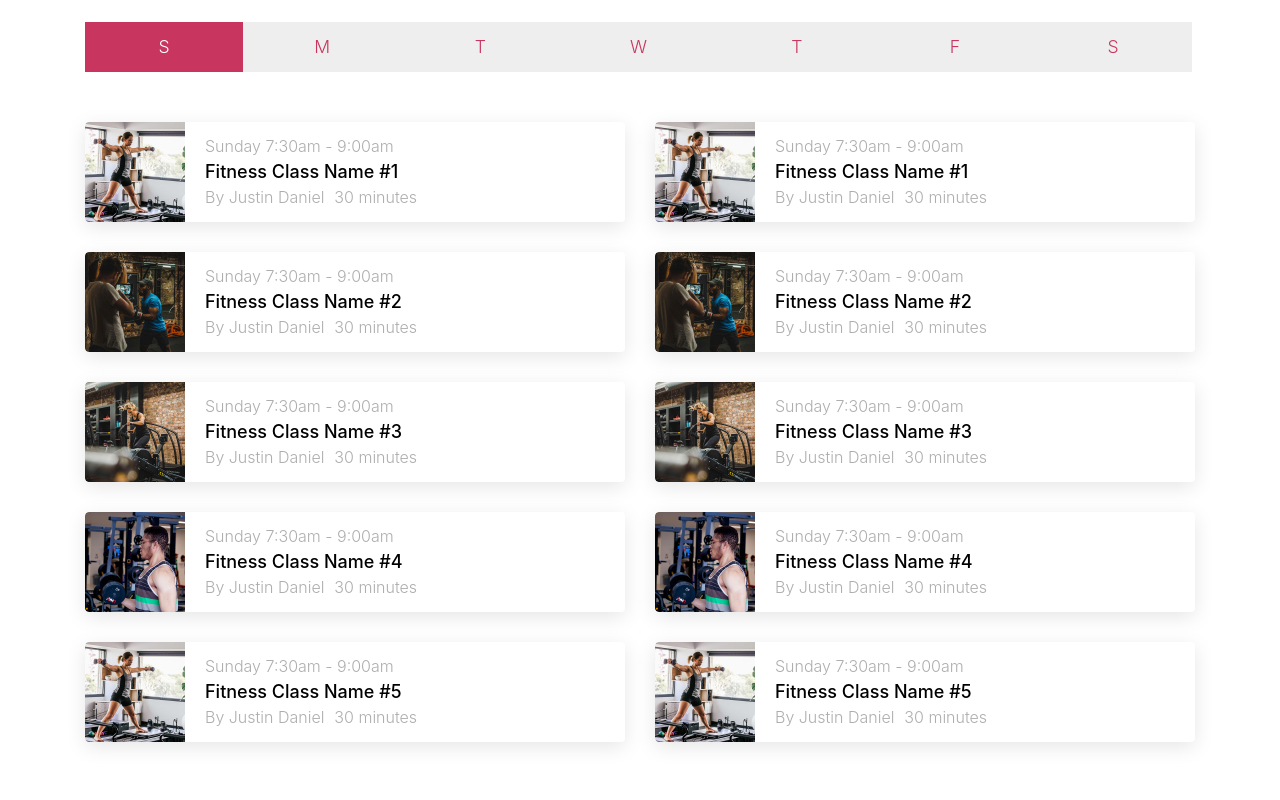
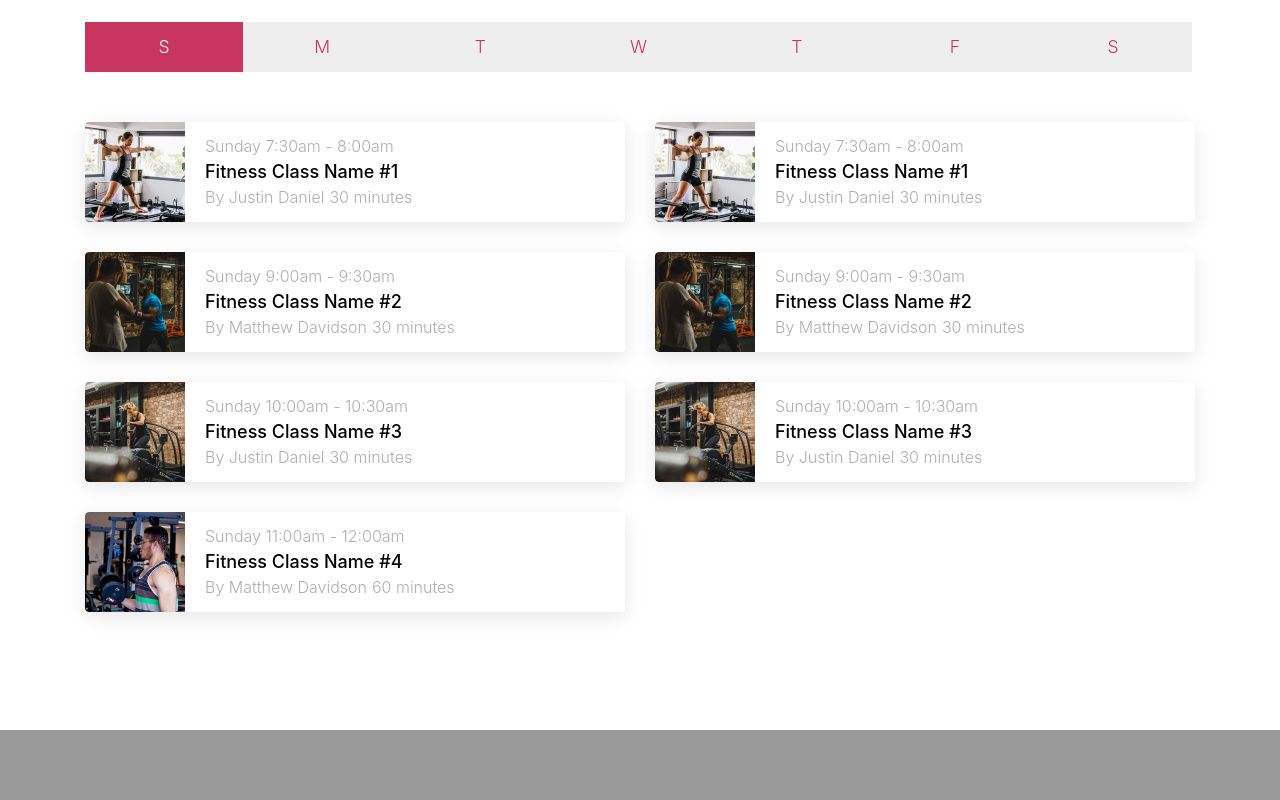
Before and after one commit to naong69/my-ecommerce-site, a plain HTML site: page index.html in a window 1280 px wide. Shown: the part 3940-4740 px from the top of the page. Drawn offline with Linux system fonts and the light colour scheme; files whose address does not match are found by name; a web font is replaced by a local one.

Commit message:
session4

```diff
--- a/index.html
+++ b/index.html
@@ -428,11 +428,11 @@
                 <a class="nav-link" id="wednesday-tab" data-toggle="tab" href="#nav-wednesday" role="tab" aria-controls="wednesday"
                   aria-selected="false">W</a>
               </li>
-
               <li class="nav-item">
                 <a class="nav-link" id="thursday-tab" data-toggle="tab" href="#nav-thursday" role="tab" aria-controls="thursday"
                   aria-selected="false">T</a>
-              </li><li class="nav-item">
+              </li>
+              <li class="nav-item">
                 <a class="nav-link" id="friday-tab" data-toggle="tab" href="#nav-friday" role="tab" aria-controls="friday"
                   aria-selected="false">F</a>
               </li>
@@ -448,7 +448,7 @@
           <div class="tab-pane fade show active" id="nav-sunday" role="tabpanel" aria-labelledby="nav-sunday-tab">
             <div class="row">
               <div class="col-lg-6">
-
+                <!--
                 <div class="class-item d-flex align-items-center">
                   <a href="single.html" class="class-item-thumbnail">
                     <img src="images/img_1.jpg" alt="Image">
@@ -508,7 +508,7 @@
                     <span>30 minutes</span>
                   </div>
                 </div>
-
+              -->
 
               </div>
               <div class="col-lg-6">
@@ -963,7 +963,6 @@
               </div>
             </div>
           </div>
-
           <div class="tab-pane fade" id="nav-thursday" role="tabpanel" aria-labelledby="nav-thursday-tab">
             <div class="row">
               <div class="col-lg-6">
@@ -1540,18 +1539,21 @@
                         <input type="text" class="form-control" placeholder="Last name">
                       </div>
                     </div>
-
-                    <div class="form-group row">
-                      <div class="col-md-12">
-                        <input type="text" class="form-control" placeholder="Subject">
-                      </div>
-                    </div>
-
                     <div class="form-group row">
                       <div class="col-md-12">
                         <input type="email" class="form-control" placeholder="Email">
                       </div>
                     </div>
+                    <div class="form-group row">
+                      <div class="col-md-12">
+                        <select id="subject-list" class="form-control">
+                          <option value="">Subject</option>
+
+                        </select>
+                      </div>
+                    </div>
+
+
                     <div class="form-group row">
                       <div class="col-md-12">
                         <textarea class="form-control" id="" cols="30" rows="10"
@@ -1713,12 +1715,96 @@
 
   <script>
 
+    loadDoc("./xml/class_sunday.xml", classXML);
+
+    loadDoc("./json/class_sunday.json", classJSON);
+
+    loadSubject("./json/contact_subject.json");
+
+    function loadDoc(url, cFunction) {
+      const xhttp = new XMLHttpRequest();
+      xhttp.onload = function() {cFunction(this);}
+      xhttp.open("GET", url);
+      xhttp.send();
+    }
+
+    function classXML(xmlData) {
+      // action goes here
+      var i;
+      var xmlDoc = xmlData.responseXML;
+      var class_list = xmlDoc.getElementsByTagName("class");
+      var html_text = "";
+      for(i=0;i<class_list.length;i++){
+        var single_page = class_list[i].getElementsByTagName("single-page")[0].childNodes[0].nodeValue;
+        var image = class_list[i].getElementsByTagName("image")[0].childNodes[0].nodeValue;
+        var time = class_list[i].getElementsByTagName("time")[0].childNodes[0].nodeValue;
+        var name = class_list[i].getElementsByTagName("name")[0].childNodes[0].nodeValue;
+        var instructor = class_list[i].getElementsByTagName("instructor")[0].childNodes[0].nodeValue;
+        var duration = class_list[i].getElementsByTagName("duration")[0].childNodes[0].nodeValue;
+        html_text +='<div class="class-item d-flex align-items-center">'+
+                      '<a href="'+single_page+'" class="class-item-thumbnail">'+
+                        '<img src="'+image+'" alt="Image">'+
+                      '</a>'+
+                      '<div class="class-item-text">'+
+                        '<span>'+time+'</span>'+
+                        '<h2><a href="'+single_page+'">'+name+'</a></h2>'+
+                        '<span>'+instructor+'</span>,'+
+                        '<span>'+duration+'</span>'+
+                      '</div>'+
+                    '</div>'
+      }
+      console.log(html_text)
+      document.getElementById("nav-sunday").children[0].children[0].innerHTML = html_text;
+    }
+
+
+    function classJSON(jsonData) {
+      var jsonDoc = jsonData.responseText;
+      const jsonObj = JSON.parse(jsonDoc);
+      console.log(jsonObj.classes)
+      var html_text = "";
+      for(let i in jsonObj.classes){
+        html_text +='<div class="class-item d-flex align-items-center">'+
+                      '<a href="'+jsonObj.classes[i]["single_page"]+'" class="class-item-thumbnail">'+
+                        '<img src="'+jsonObj.classes[i]["image"]+'" alt="Image">'+
+                      '</a>'+
+                      '<div class="class-item-text">'+
+                        '<span>'+jsonObj.classes[i]["time"]+'</span>'+
+                        '<h2><a href="'+jsonObj.classes[i]["single_page"]+'">'+jsonObj.classes[i]["name"]+'</a></h2>'+
+                        '<span>'+jsonObj.classes[i]["instructor"]+'</span>,'+
+                        '<span>'+jsonObj.classes[i]["duration"]+'</span>'+
+                      '</div>'+
+                    '</div>'
+      }
+      console.log(html_text)
+      document.getElementById("nav-sunday").children[0].children[1].innerHTML = html_text;
+    }
+
+    function loadSubject(url){
+      fetch(url)
+      .then(response => response.json())
+      .then(data => subjectList(data));
+    }
+
+    function subjectList(data){
+      const select = document.getElementById("subject-list");
+      data.contactSubject.forEach( job => {
+          console.log(job);
+          const option = document.createElement("option")
+          option.textContent = job;
+          option.value = job;
+          select.appendChild(option);
+      });
+    }
+
     window.onload = function(){
 
       const contact = document.getElementById("contact-head");
       contact.innerHTML = "WooooW";
 
     };
+
+
   </script>
 
 
--- /dev/null
+++ b/json/class_sunday.json
@@ -0,0 +1,28 @@
+{
+    "classes": [
+      {
+        "single-page": "single.html",
+        "image": "images/img_1.jpg",
+        "time": "Sunday 7:30am - 8:00am",
+        "name": "Fitness Class Name #1",
+        "instructor": "By Justin Daniel",
+        "duration": "30 minutes"
+      },
+      {
+        "single-page": "single.html",
+        "image": "images/img_2.jpg",
+        "time": "Sunday 9:00am - 9:30am",
+        "name": "Fitness Class Name #2",
+        "instructor": "By Matthew Davidson",
+        "duration": "30 minutes"
+      },
+      {
+        "single-page": "single.html",
+        "image": "images/img_3.jpg",
+        "time": "Sunday 10:00am - 10:30am",
+        "name": "Fitness Class Name #3",
+        "instructor": "By Justin Daniel",
+        "duration": "30 minutes"
+      }
+    ]
+  }
--- /dev/null
+++ b/json/contact_subject.json
@@ -0,0 +1,10 @@
+{
+  "contactSubject": [
+    "General Enquery",
+    "Classes",
+    "Schedules",
+    "Instructors",
+    "Prices",
+    "Other"
+  ]
+}
```
Also changed, not shown: xml/class_sunday.xml (renamed from xml/class-sunday.xml).
